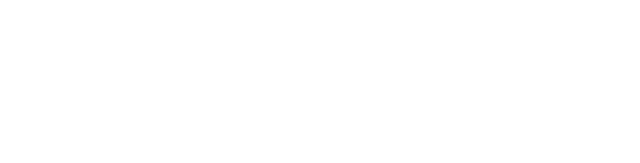
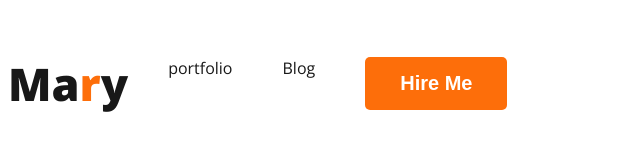
Before and after one commit to kaosarahmedsabbir/webdeveloper-portfolio, a plain HTML site: page index.html in a window 1280 px wide. Shown: the whole page, without its empty margins (0-640 px from the left). Drawn offline with nearby package versions, Linux system fonts and the light colour scheme.

Commit message:
added nav

```diff
--- a/index.html
+++ b/index.html
@@ -3,11 +3,27 @@
 <head>
     <meta charset="UTF-8">
     <meta name="viewport" content="width=device-width, initial-scale=1.0">
-    <title>Web Developer Protfolio</title>
+    <title>Web Developer Portfolio</title>
+    <link rel="preconnect" href="https://fonts.googleapis.com">
+<link rel="preconnect" href="https://fonts.gstatic.com" crossorigin>
+<link href="https://fonts.googleapis.com/css2?family=Open+Sans:wght@400;700;800&display=swap" rel="stylesheet">
+
+    <link rel="stylesheet"
+    href="styles/portfolio.css">
+
+
 </head>
 <body>
     <header>
+    <nav>
+        <h3 class="nav-title">Ma<span class="text-primary">r</span>y</h3>
+        <ul>
+            <li><a href="">portfolio</a></li>
+            <li><a href="">Blog</a></li>
+            <li><button class="btn-primary">Hire Me</button></li>
+        </ul>
 
+    </nav>
     </header>
     <main>
 
--- /dev/null
+++ b/styles/portfolio.css
@@ -0,0 +1,42 @@
+/* common shared styles*/
+body {
+    font-family: 'Open Sans', sans-serif;
+}
+.text-primary{
+    color:#FD6E0A;
+}
+.btn-primary{
+    border-radius: 5px;
+    background: #FD6E0A;
+    border: 0;
+    color: white;
+    font-size: 20px;
+    font-weight: 700;
+    padding: 15px 35px;
+    4justify-content: space-between;
+    align-items: center;
+}
+/* nav related styles */
+nav {
+    display: flex;
+    align-items: center;
+}
+.nav-title {
+    color: #181818;
+    font-size: 45px;
+    font-weight: 800;
+}
+
+nav > ul{
+    display: flex;
+}
+
+nav li {
+    list-style: none;
+    margin-right: 50px;
+}
+
+nav a{
+    text-decoration: none;
+    color: #181818;
+}
```
